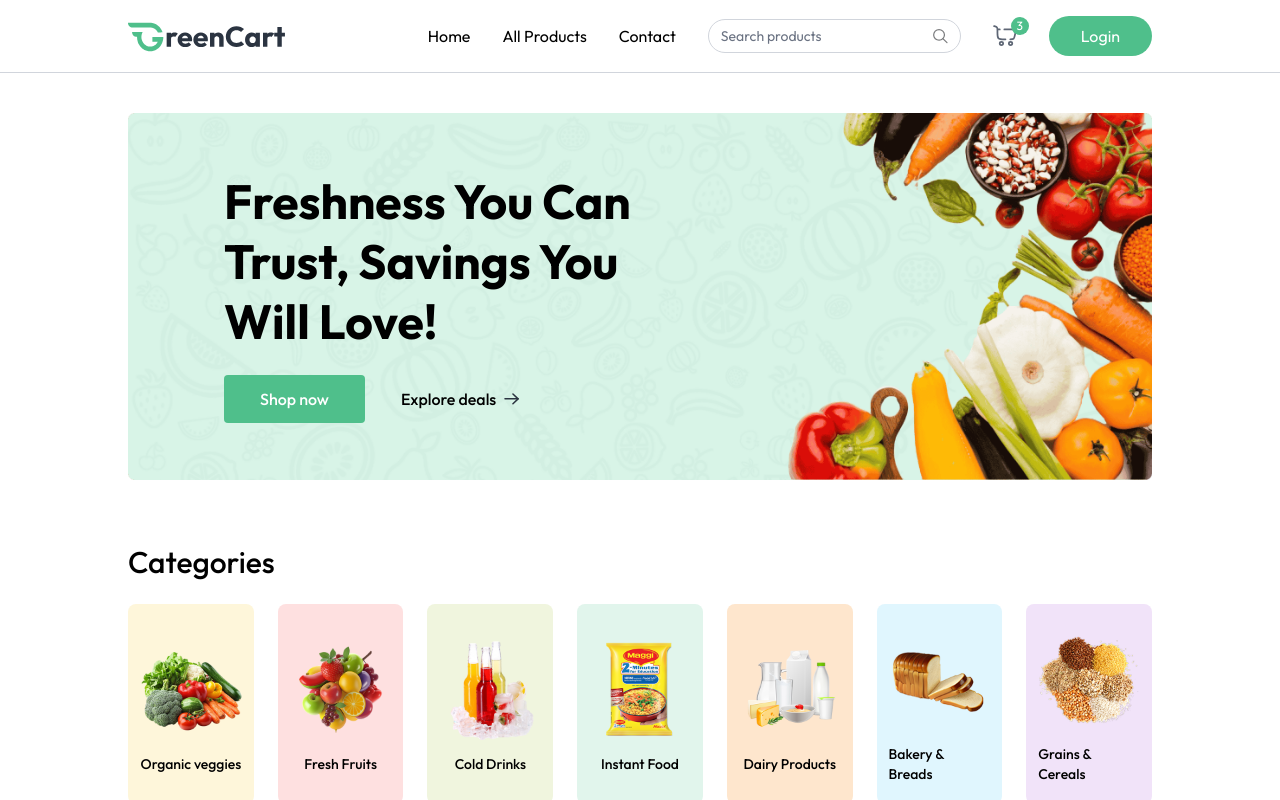
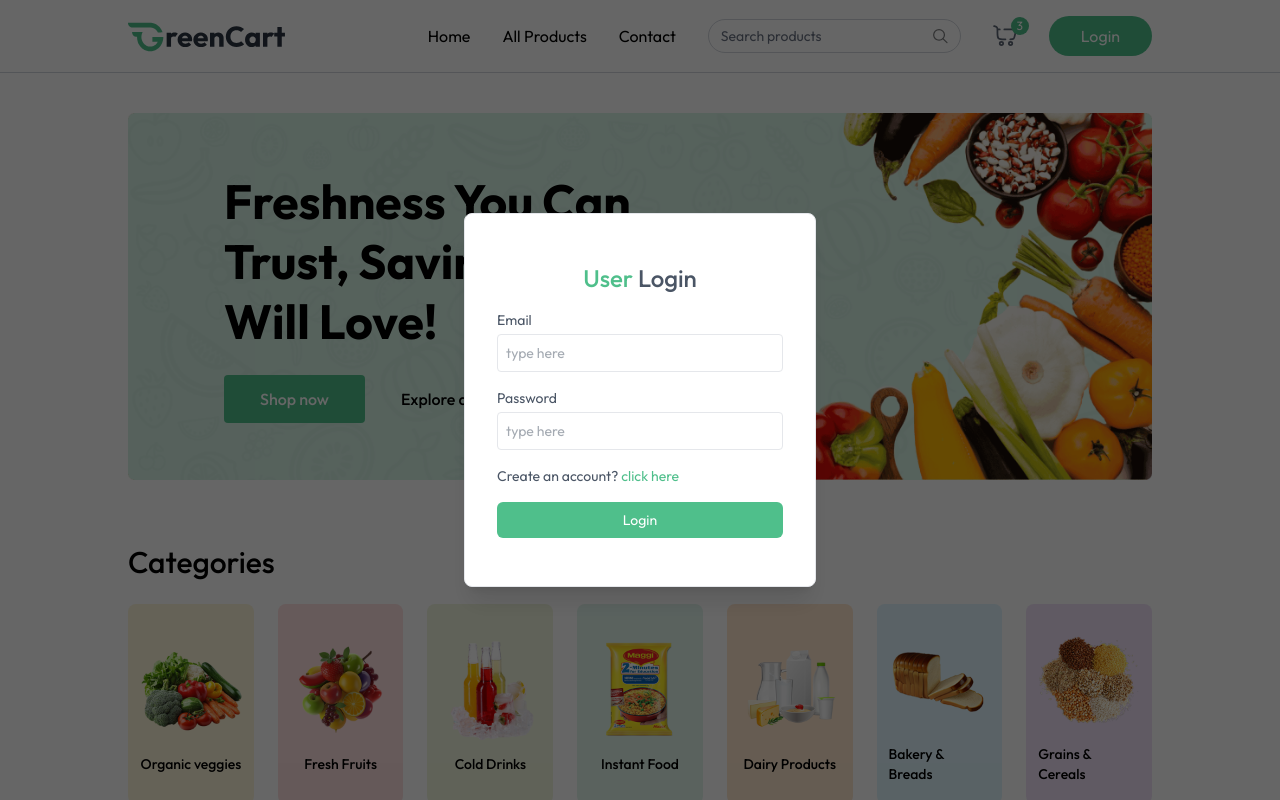
Before and after one commit to callmeskyy111/greencart-mern, a React (Vite) app in the folder client/: page / in a window 1280 px wide. Both pictures are taken after a click on the button "Login". Shown: the top 800 px of the page. Built offline with nearby package versions, Linux system fonts and the light colour scheme.

Commit message:
Login-SignUp Form ✅

```diff
--- a/client/src/App.jsx
+++ b/client/src/App.jsx
@@ -4,13 +4,17 @@
 import { Toaster } from "react-hot-toast";
 import Home from "./pages/Home";
 import Footer from "./components/Footer";
+import { useAppContext } from "./context/AppContext";
+import Login from "./components/Login";
 
 function App() {
+  const { showUserLogin } = useAppContext();
   //checking if it's 'seller' path or not
   const isSellerPtah = useLocation().pathname.includes("seller");
   return (
     <div>
       {isSellerPtah ? null : <Navbar />}
+      {showUserLogin ? <Login /> : null}
       <Toaster />
       <div
         className={`${isSellerPtah ? "" : "px-6 md:px-16 lg:px-24 xl:px-32"}`}>
@@ -25,4 +29,4 @@
 
 export default App;
 
-//02:03
+//02:25:15
--- /dev/null
+++ b/client/src/components/Login.jsx
@@ -0,0 +1,95 @@
+import React from "react";
+import { useAppContext } from "../context/AppContext";
+
+const Login = () => {
+  const { setShowUserLogin, setUser } = useAppContext();
+
+  const [state, setState] = React.useState("login");
+  const [name, setName] = React.useState("");
+  const [email, setEmail] = React.useState("");
+  const [password, setPassword] = React.useState("");
+
+  const onSubmitHandler = async (evt) => {
+    evt.preventDefault();
+    setUser({
+      email: "soumadip@test.com",
+      name: "Soumadip Banerjee",
+    });
+    setShowUserLogin(false)
+  };
+
+  return (
+    <div
+      onClick={() => setShowUserLogin(false)}
+      className="fixed top-0 bottom-0 left-0 right-0 z-30 flex items-center text-sm text-gray-600 bg-black/60">
+      <form
+        onSubmit={onSubmitHandler}
+        onClick={(evt) => evt.stopPropagation()}
+        className="flex flex-col gap-4 m-auto items-start p-8 py-12 w-80 sm:w-[352px] rounded-lg shadow-xl border border-gray-200 bg-white">
+        <p className="text-2xl font-medium m-auto">
+          <span className="text-primary">User</span>{" "}
+          {state === "login" ? "Login" : "Sign Up"}
+        </p>
+        {state === "register" && (
+          <div className="w-full">
+            <p>Name</p>
+            <input
+              onChange={(e) => setName(e.target.value)}
+              value={name}
+              placeholder="type here"
+              className="border border-gray-200 rounded w-full p-2 mt-1 outline-primary"
+              type="text"
+              required
+            />
+          </div>
+        )}
+        <div className="w-full ">
+          <p>Email</p>
+          <input
+            onChange={(e) => setEmail(e.target.value)}
+            value={email}
+            placeholder="type here"
+            className="border border-gray-200 rounded w-full p-2 mt-1 outline-primary"
+            type="email"
+            required
+          />
+        </div>
+        <div className="w-full">
+          <p>Password</p>
+          <input
+            onChange={(e) => setPassword(e.target.value)}
+            value={password}
+            placeholder="type here"
+            className="border border-gray-200 rounded w-full p-2 mt-1 outline-primary"
+            type="password"
+            required
+          />
+        </div>
+        {state === "register" ? (
+          <p>
+            Already have account?{" "}
+            <span
+              onClick={() => setState("login")}
+              className="text-primary cursor-pointer">
+              click here
+            </span>
+          </p>
+        ) : (
+          <p>
+            Create an account?{" "}
+            <span
+              onClick={() => setState("register")}
+              className="text-primary cursor-pointer">
+              click here
+            </span>
+          </p>
+        )}
+        <button className="bg-primary hover:bg-primary-dull transition-all text-white w-full py-2 rounded-md cursor-pointer">
+          {state === "register" ? "Create Account" : "Login"}
+        </button>
+      </form>
+    </div>
+  );
+};
+
+export default Login;
```
